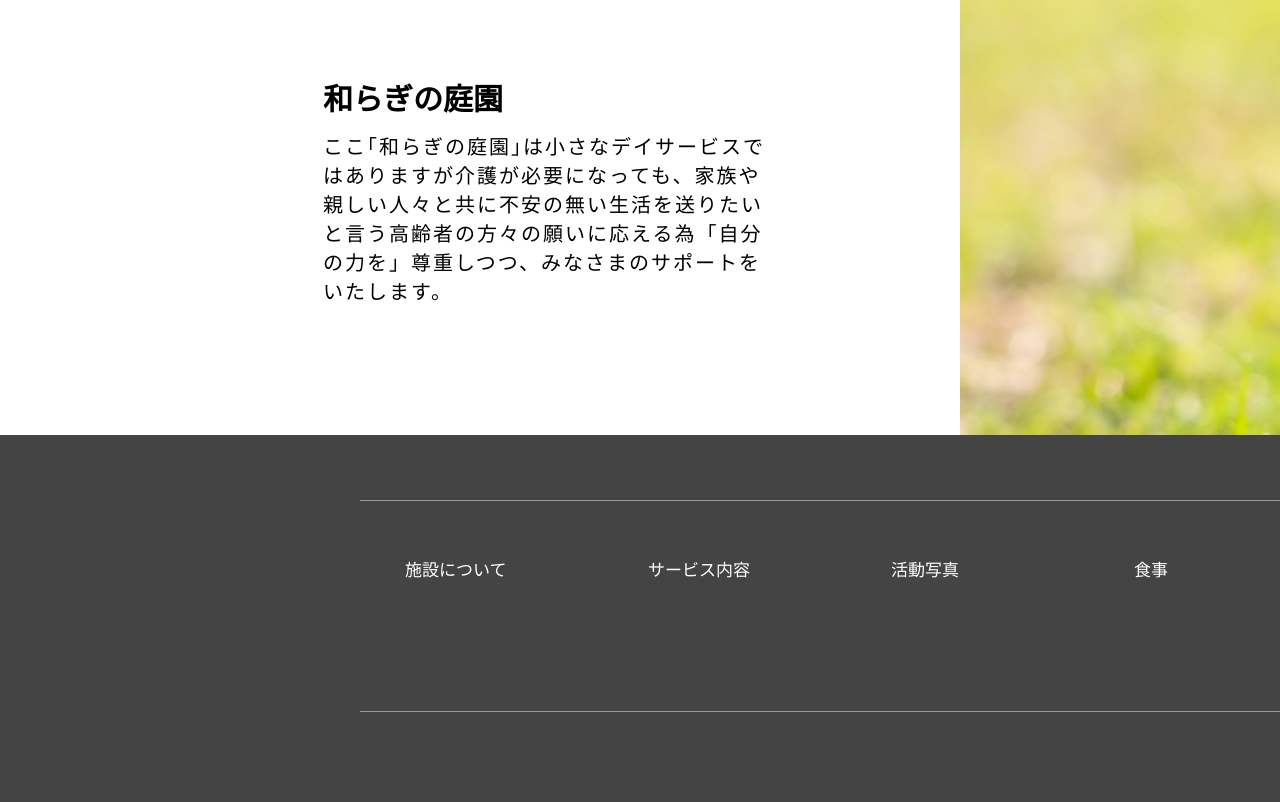
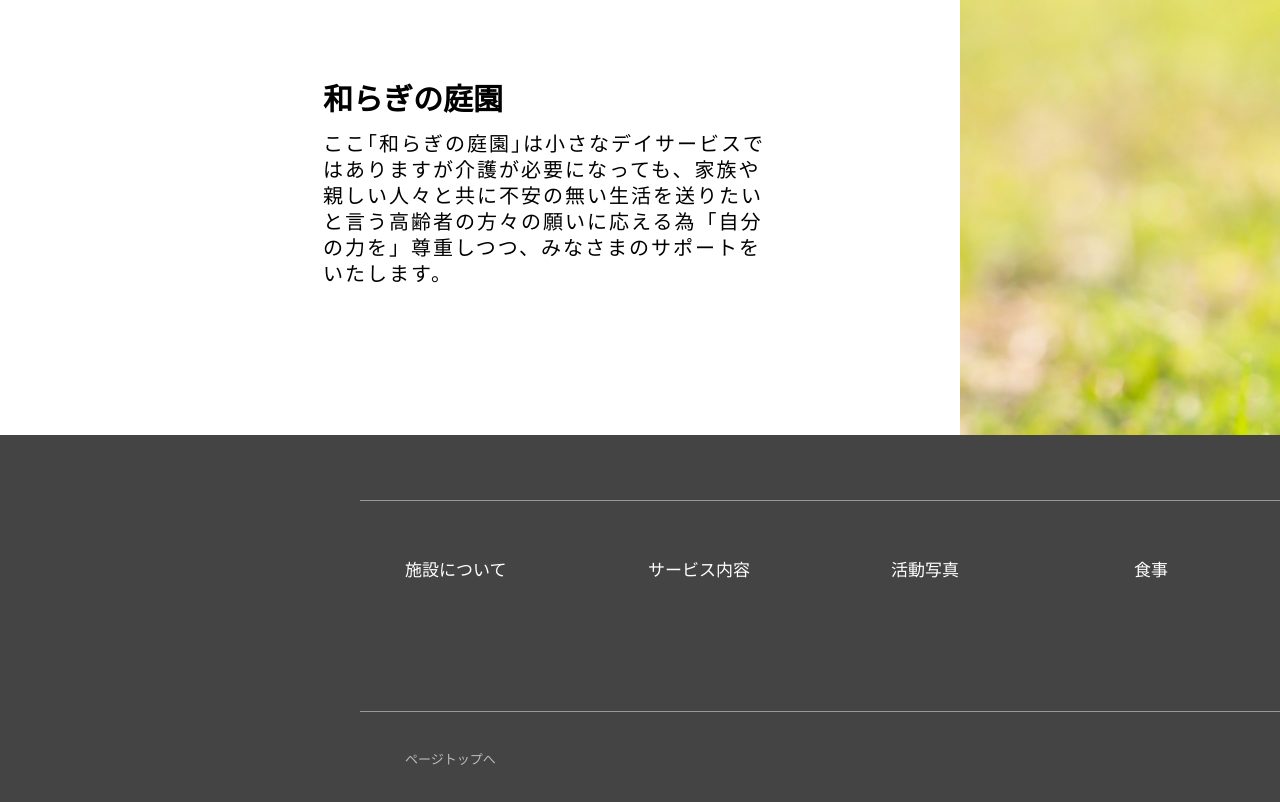
Before and after one commit to d-Tshoji/day-service, a website: page dist/index.html in a window 1280 px wide. Shown: the part 2060-2862 px from the top of the page. Drawn offline with Linux system fonts and the light colour scheme.

Commit message:
footerにページトップ追加 及びaboutの段落調節

```diff
--- a/src/pug/_footer.pug
+++ b/src/pug/_footer.pug
@@ -9,3 +9,4 @@ footer.footer
             .footer__navi-item: p 食事
             .footer__navi-item: p お問い合わせ
     .footer__bottom
+        p.footer__bottom-toplink ページトップへ
--- a/src/scss/_about.scss
+++ b/src/scss/_about.scss
@@ -28,6 +28,7 @@
         height: 139px;
         font-size: 20px;
         letter-spacing: 2px;
+        line-height: 1.3em;
         color: black;
 
         top: 50%;
--- a/src/scss/_footer.scss
+++ b/src/scss/_footer.scss
@@ -43,5 +43,11 @@
         height: 90px;
         margin: 0 auto;
             border-top: 1px solid #9A9A9A;
+        &-toplink {
+            font-size: 13px;
+            color: #BBBBBB;
+            margin: 37px 0px 0px 45px;
+        }
+
     }
 }
```
Also changed, not shown: dist/index.html, dist/service/index.html, dist/style.css.
